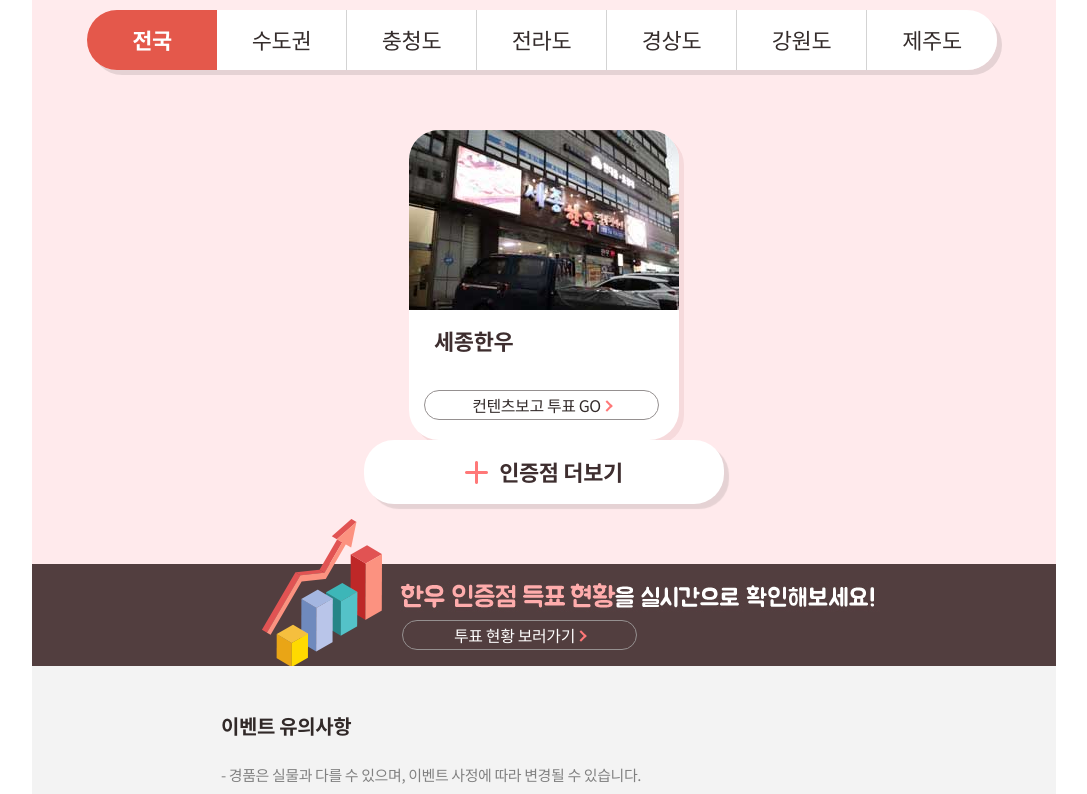
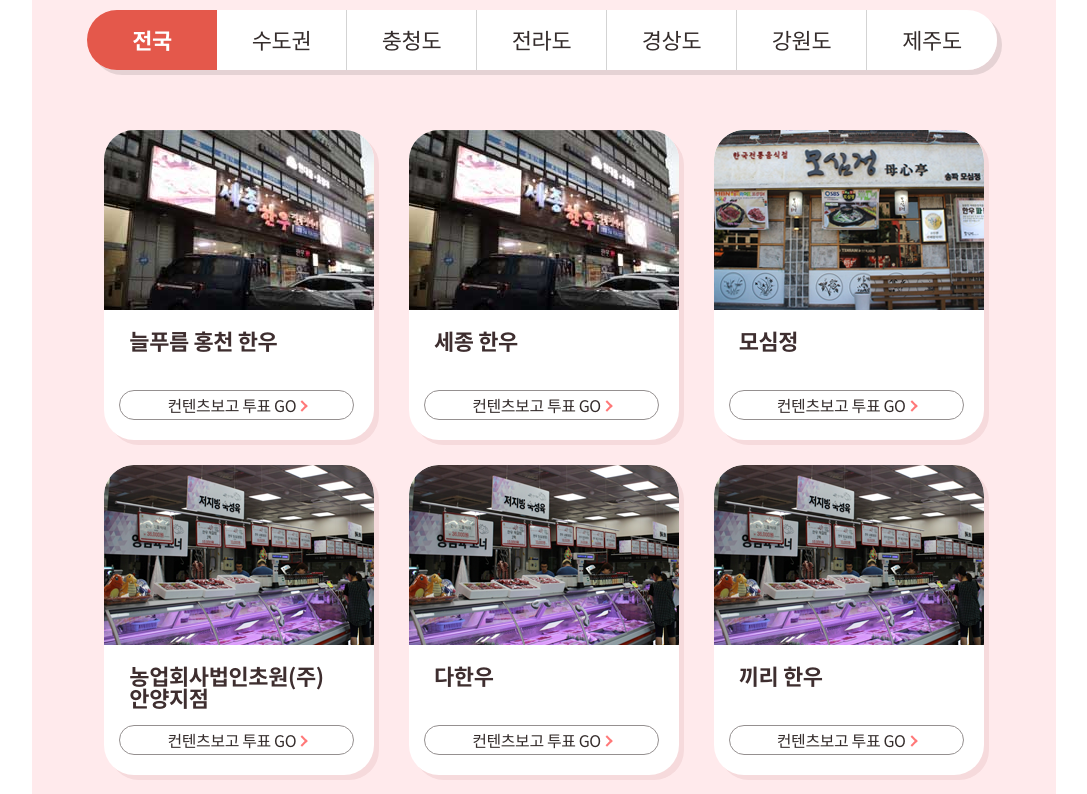
Before and after one commit to Envy-Kim/startnuxtapp-typescript, a Nuxt app: page /myTest in a window 1280 px wide. Shown: the part 1520-2314 px from the top of the page, without its empty margins (96-1183 px from the left). Built offline with nearby package versions, Linux system fonts and the light colour scheme; a web font is replaced by a local one.

Commit message:
Add Grid Component

```diff
--- a/components/grid.vue
+++ b/components/grid.vue
@@ -1,33 +1,20 @@
 <template>
-	<div class='grid'>
-		<div v-for="(row, index) of getGridData()" class='row'>
-			<div v-for="(col, key) of row" class="col">
-				<card :img="col.img" >
-					<card-title>{{ col.title }}</card-title>
-					<btn btn-type='line-type'
-						 colorType='color-pink'
-						 width='235px'
-					>컨텐츠보고 투표 GO</btn>
-				</card>
-			</div>
-		</div>
-	</div>
-
-<!--	<ul>-->
-<!--		<li v-for="(item, index) of items" :key='item.index'-->
-<!--			:class="{'li-row-end': (index+1) % maxCol === 0}">-->
-<!--			{{ (index+1) / maxCol }} {{ maxRow }} {{ gridColumn }}-->
-<!--			<card-->
-<!--				v-if="(index+1) % maxCol < maxRow"-->
-<!--				:img="item.img" >-->
-<!--				<card-title>{{ item.title }}</card-title>-->
-<!--				<btn btn-type='line-type'-->
-<!--					 colorType='color-pink'-->
-<!--					 width='235px'-->
-<!--				>컨텐츠보고 투표 GO</btn>-->
-<!--			</card>-->
-<!--		</li>-->
-<!--	</ul>-->
+	<!--
+	todo : component와 슬롯에 대해 조금 더 고민 후 수정
+	-->
+	<ul>
+		<li v-for="(item, index) of items" :key='item.index' >
+			<card
+				:img="item.img"
+				width='270px'>
+				<card-title>{{ item.title }}</card-title>
+				<btn btn-type='line-type'
+					 colorType='color-pink'
+					 width='235px'
+				>컨텐츠보고 투표 GO</btn>
+			</card>
+		</li>
+	</ul>
 <!--		<li>-->
 <!--			<card :img="require('~/assets/images_aj/event2/store/store_thum02.jpg')" >-->
 <!--				<card-title>세종한우</card-title>-->
@@ -95,84 +82,6 @@ export default class Grid extends Vue {
 	@Prop({default : 3}) maxCol?: number
 	@Prop({default: []}) items?: object
 
-	// gridData: object = {
-	// 	row1: [
-	// 		{
-	// 			index: 1,
-	// 			title: '늘푸름 홍천 한우',
-	// 			img: require('~/assets/images_aj/event2/store/store_thum02.jpg'),
-	// 		},
-	// 		{
-	// 			index: 2,
-	// 			title: '세종 한우',
-	// 			img: require('~/assets/images_aj/event2/store/store_thum02.jpg'),
-	// 		},
-	// 		{
-	// 			index: 3,
-	// 			title: '모심정',
-	// 			img: require('~/assets/images_aj/event2/store/store_thum02.jpg'),
-	// 		},
-	// 	],
-	// 	row2: [
-	// 		{
-	// 			index: 4,
-	// 			title: '농업회사법인초원(주)<br>안양지점',
-	// 			img: require('~/assets/images_aj/event2/store/store_thum02.jpg'),
-	// 		},
-	// 		{
-	// 			index: 5,
-	// 			title: '다한우',
-	// 			img: require('~/assets/images_aj/event2/store/store_thum02.jpg'),
-	// 		},
-	// 		{
-	// 			index: 6,
-	// 			title: '끼리 한우',
-	// 			img: require('~/assets/images_aj/event2/store/store_thum02.jpg'),
-	// 		},
-	// 	],
-	// 	row3: [
-	// 		{
-	// 			index: 7,
-	// 			title: '농업회사법인(주)<br>포천한우백년',
-	// 			img: require('~/assets/images_aj/event2/store/store_thum02.jpg'),
-	// 		},
-	// 		{
-	// 			index: 8,
-	// 			title: '강화섬약쑥한우',
-	// 			img: require('~/assets/images_aj/event2/store/store_thum02.jpg'),
-	// 		},
-	// 		{
-	// 			index: 9,
-	// 			title: '늘푸름 홍천 한우',
-	// 			img: require('~/assets/images_aj/event2/store/store_thum02.jpg'),
-	// 		},
-	// 	],
-	// }
-
-	gridData: object = {}
-
-	getGridData() {
-		this.gridData.row = [
-			{
-				index: 7,
-				title: '농업회사법인(주)포천한우백년',
-				img: require('~/assets/images_aj/event2/store/store_thum02.jpg'),
-			},
-			{
-				index: 8,
-				title: '강화섬약쑥한우',
-				img: require('~/assets/images_aj/event2/store/store_thum02.jpg'),
-			},
-			{
-				index: 9,
-				title: '늘푸름 홍천 한우',
-				img: require('~/assets/images_aj/event2/store/store_thum02.jpg'),
-			},
-		]
-
-		console.log(this.gridData)
-		return this.gridData
-	}
 }
 </script>
 
@@ -184,22 +93,7 @@ ul {
 	flex-wrap: wrap;
 	justify-content: center;
 	li {
-		margin-bottom: 25px;
-		margin-right: 25px;
-
-		&.li-row-end {
-			margin-right: 0;
-		}
-	}
-
-}
-
-.grid {
-	display: flex;
-	flex-wrap: wrap;
-	justify-content: center;
-	.row {
-		margin-bottom: 25px;
+		margin: auto auto 25px auto;
 	}
 }
 </style>
--- a/pages/myTest.vue
+++ b/pages/myTest.vue
@@ -221,13 +221,7 @@
 							  class='list-wrap'>
 						<!-- 전국 -->
 						<template #area1_1>
-							<card :img="require('~/assets/images_aj/event2/store/store_thum02.jpg')" >
-								<card-title>세종한우</card-title>
-								<btn btn-type='line-type'
-									 colorType='color-pink'
-									 width='235px'
-								>컨텐츠보고 투표 GO</btn>
-							</card>
+							<grid :items='storeList' />
 
 							<btn btn-type='btn-more'
 								 class='bg-type'
@@ -237,16 +231,9 @@
 						</template>
 						<!-- 수도권 -->
 						<template #area2_1>
-							<grid :items='cardList'
+							<grid :items='storeList'
 								  max-row='2'
 								  max-col='3' />
-
-							<btn btn-type='btn-more'
-								 class='bg-type'
-								 width='360px'
-								 height='64px'
-							>인증점 더보기
-							</btn>
 						</template>
 						<!-- 충청도 -->
 						<template #area3_1>
@@ -436,7 +423,7 @@ export default class MyTest extends Vue {
 		}
 	]
 
-	cardList: object[] = [
+	storeList: object[] = [
 		{
 			index: 1,
 			title: '늘푸름 홍천 한우',
```
